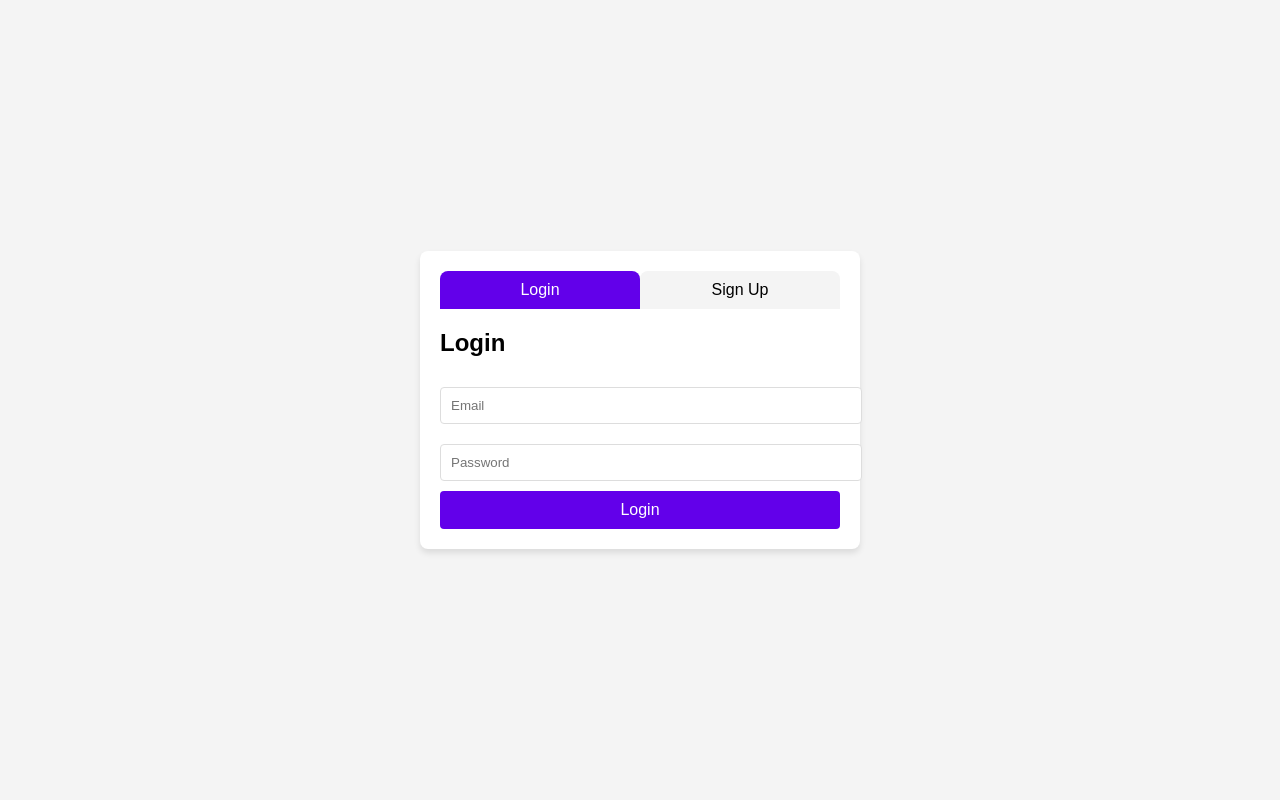
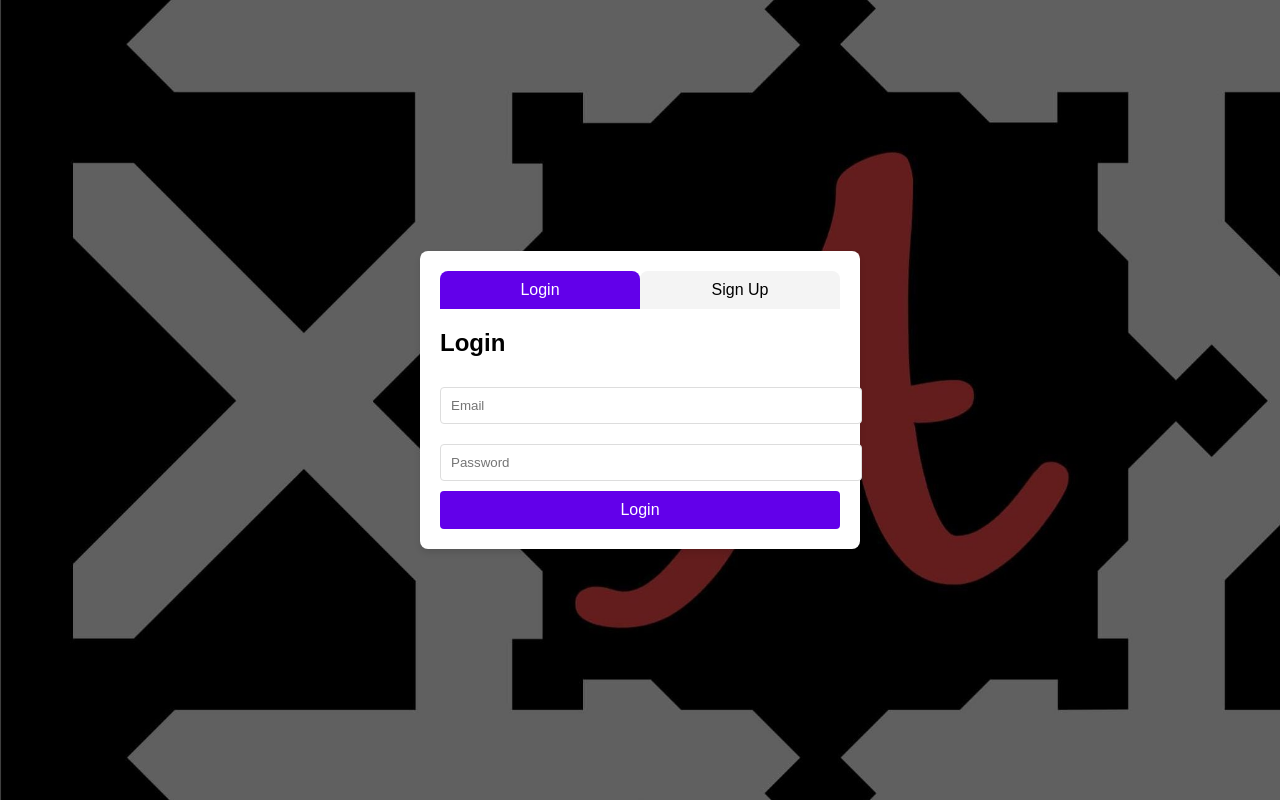
Before and after one commit to Abhinandhan-P/WebMiniProject, a plain HTML site: page index.html in a window 1280 px wide. Drawn offline with Linux system fonts and the light colour scheme.

Commit message:
Update index.html

```diff
--- a/index.html
+++ b/index.html
@@ -7,7 +7,9 @@
     <style>
       body {
         font-family: Arial, sans-serif;
-        background-color: #f4f4f4;
+/*         background-color: #f4f4f4; */
+        background-image: url(Abhi.logolog.jpeg);
+        background-size:cover;
         display: flex;
         justify-content: center;
         align-items: center;
```
